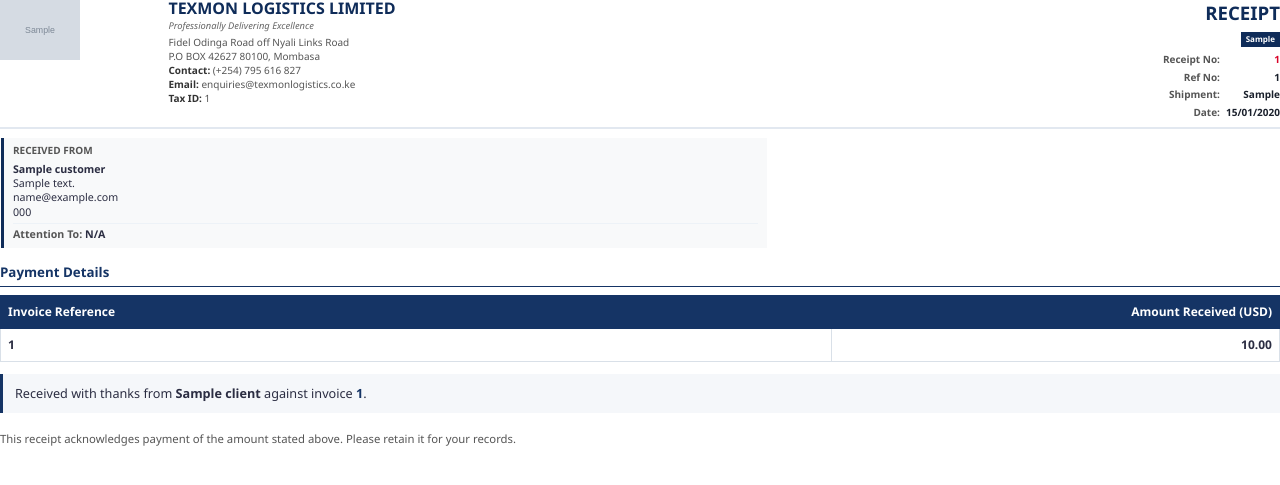
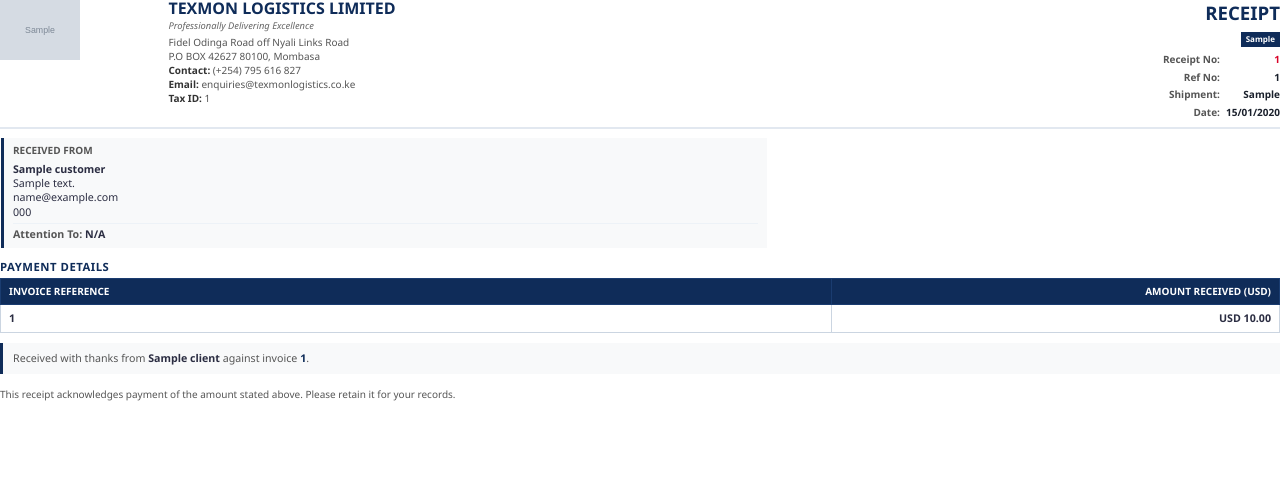
Before and after one commit to LelionV/Texmon-Final, a Django app: template templates/invoicing/receipt_pdf.html in a window 1280 px wide. Shown: the top 485 px of the page. Run offline with Django 5.2, Linux system fonts and the light colour scheme; the template is opened without the code that fills it: most values are stand-ins (such as "Sample title", 1, 10 or a date in 2020); grey boxes marked "Sample" are stand-in pictures.

Commit message:
Update receipt_pdf.html

```diff
--- a/templates/invoicing/receipt_pdf.html
+++ b/templates/invoicing/receipt_pdf.html
@@ -1,87 +1,136 @@
 {% extends "documents/base_document.html" %}
 
+{% block doc_title %}Receipt{% endblock %}
+
 {% block doc_type_label %}RECEIPT{% endblock %}
+
 {% block document_number_label %}Receipt No:{% endblock %}
+
 {% block customer_heading %}Received From{% endblock %}
 
-{% block document_content %}
-<style>
+{% block document_styles %}
+
+/* =========================================================
+    RECEIPT STYLES (Matched to System Theme & Structure)
+    ========================================================= */
+
 .receipt-section-heading {
-        font-size: 10pt;
-        font-weight: bold;
-        color: #153465;
-        border-bottom: 1px solid #153465;
-        padding: 0 0 5px 0;
-        margin: 14px 0 8px 0;
+    margin-top: 10px;
+    margin-bottom: 4px;
+    color: #0f2c59;
+    font-size: 8.5pt;
+    font-weight: 700;
+    text-transform: uppercase;
+    letter-spacing: 0.5px;
+    white-space: nowrap;
+    page-break-after: avoid;
 }
 
 .doc-table {
     width: 100%;
     border-collapse: collapse;
-        font-size: 9pt;
-        margin: 0 0 10px 0;
+    margin-bottom: 9px;
+    font-size: 8pt;
+    table-layout: fixed;
+}
+
+.doc-table thead {
+    display: table-header-group;
 }
 
 .doc-table th {
-        background-color: #153465;
+    background-color: #0f2c59;
     color: #ffffff;
-        font-weight: bold;
-        text-align: left;
-        padding: 8px 7px;
-        border: 1px solid #153465;
+    font-weight: 700;
+    font-size: 7.5pt;
+    text-transform: uppercase;
+    padding: 6px 8px;
+    border: 1px solid #1a3c70;
+    vertical-align: middle;
 }
 
 .doc-table td {
-        padding: 8px 7px;
-        border: 1px solid #d9e0e8;
-        vertical-align: top;
+    padding: 6px 8px;
+    color: #2b2d42;
+    border: 1px solid #cbd5e1;
+    vertical-align: middle;
+    overflow-wrap: break-word;
 }
 
 .doc-table tbody tr:nth-child(even) {
-        background-color: #f5f7fa;
+    background-color: #f8f9fa;
 }
 
-    .doc-table .num {
+.doc-table tbody tr {
+    page-break-inside: avoid;
+    break-inside: avoid;
+}
+
+.doc-table th.num,
+.doc-table td.num {
     text-align: right;
+    white-space: nowrap;
+}
+
+.doc-table th.left,
+.doc-table td.left {
+    text-align: left;
 }
 
 .receipt-note {
-        font-size: 9.5pt;
-        line-height: 1.5;
-        margin-top: 12px;
-        padding: 10px 12px;
-        background-color: #f5f7fa;
-        border-left: 3px solid #153465;
+    font-size: 8pt;
+    line-height: 1.4;
+    margin-top: 10px;
+    padding: 8px 10px;
+    background-color: #f8f9fa;
+    border-left: 3px solid #0f2c59;
+    color: #555555;
+    page-break-inside: avoid;
 }
 
 .receipt-reference {
-        font-weight: bold;
-        color: #153465;
+    font-weight: 700;
+    color: #0f2c59;
 }
 
 .receipt-footer-note {
-        font-size: 8.5pt;
+    font-size: 7.5pt;
     color: #555555;
-        margin-top: 18px;
+    margin-top: 14px;
+    line-height: 1.35;
 }
-</style>
+
+@media print {
+    .receipt-section-heading {
+        page-break-after: avoid;
+    }
+    .doc-table tr,
+    .receipt-note {
+        page-break-inside: avoid;
+    }
+}
+
+{% endblock %}
+
+
+{% block document_content %}
 
 <div class="receipt-section-heading">Payment Details</div>
 
 <table class="doc-table">
     <thead>
         <tr>
-            <th style="width: 65%;">Invoice Reference</th>
-            <th class="num" style="width: 35%;">Amount Received ({{ currency_symbol }})</th>
+            <th class="left" style="width: 65%;">Invoice Reference</th>
+            <th class="num" style="width: 35%;">Amount Received ({{ currency_symbol|default:"$" }})</th>
         </tr>
     </thead>
     <tbody>
         <tr>
-            <td>
-                <strong>{{ invoice.invoice_number|default:"—" }}</strong>
+            <td class="left">
+                <strong>{{ invoice.invoice_number|default:receipt.invoice_number|default:"—" }}</strong>
             </td>
             <td class="num">
-                <strong>{{ receipt.amount|floatformat:2 }}</strong>
+                <strong>{{ currency_symbol|default:"$" }} {{ receipt.amount|default:0|floatformat:2 }}</strong>
             </td>
         </tr>
     </tbody>
@@ -89,60 +138,72 @@
 
 <div class="receipt-note">
     Received with thanks from
-    <strong>{{ invoice.client.company_name|default:"—" }}</strong>
+    <strong style="color: #2b2d42;">{{ invoice.client.company_name|default:receipt.client_name|default:"—" }}</strong>
     against invoice
-    <span class="receipt-reference">{{ invoice.invoice_number|default:"—" }}</span>.
+    <span class="receipt-reference">{{ invoice.invoice_number|default:receipt.invoice_number|default:"—" }}</span>.
 </div>
 
 <p class="receipt-footer-note">
     This receipt acknowledges payment of the amount stated above. Please retain it for your records.
 </p>
+
 {% endblock %}
+
 
 {% block totals_block %}
 <style>
     .receipt-total-wrapper {
         width: 100%;
-        margin-top: 12px;
+        margin-top: 10px;
     }
 
     .receipt-total-table {
-        width: 55%;
-        margin-left: 45%;
+        width: 50%;
+        margin-left: 50%;
         border-collapse: collapse;
-        font-size: 9.5pt;
+        font-size: 8.5pt;
+        table-layout: fixed;
     }
 
     .receipt-total-table td {
-        padding: 9px 8px;
-        border: 1px solid #d9e0e8;
+        padding: 5px 6px;
+        border: none;
+        vertical-align: middle;
     }
 
     .receipt-total-table .label {
-        text-align: left;
-        font-weight: bold;
-        color: #153465;
+        text-align: right;
+        font-weight: 700;
+        color: #0f2c59;
+        padding-right: 10px;
+        white-space: nowrap;
     }
 
     .receipt-total-table .value {
         text-align: right;
-        font-weight: bold;
+        font-weight: 700;
+        color: #0f2c59;
         white-space: nowrap;
     }
 
     .receipt-total-table .grand td {
-        background-color: #153465;
-        color: #ffffff;
-        font-size: 11pt;
-        font-weight: bold;
-        border: 1px solid #153465;
+        background-color: #f8f9fa;
+        color: #0f2c59;
+        font-size: 9pt;
+        font-weight: 700;
+        border-top: 1px solid #cbd5e1;
+        border-bottom: 2px solid #0f2c59;
+        padding-top: 6px;
+        padding-bottom: 6px;
     }
 </style>
 
+<div class="receipt-total-wrapper">
     <table class="receipt-total-table">
         <tr class="grand">
-        <td class="label">Total Received ({{ currency_symbol }}):</td>
-        <td class="value">{{ receipt.amount|floatformat:2 }}</td>
+            <td class="label">Total Received ({{ currency_symbol|default:"$" }}):</td>
+            <td class="value">{{ currency_symbol|default:"$" }} {{ receipt.amount|default:0|floatformat:2 }}</td>
         </tr>
     </table>
+</div>
 {% endblock %}
```
Lines whose indentation alone changed are shown as unchanged.
